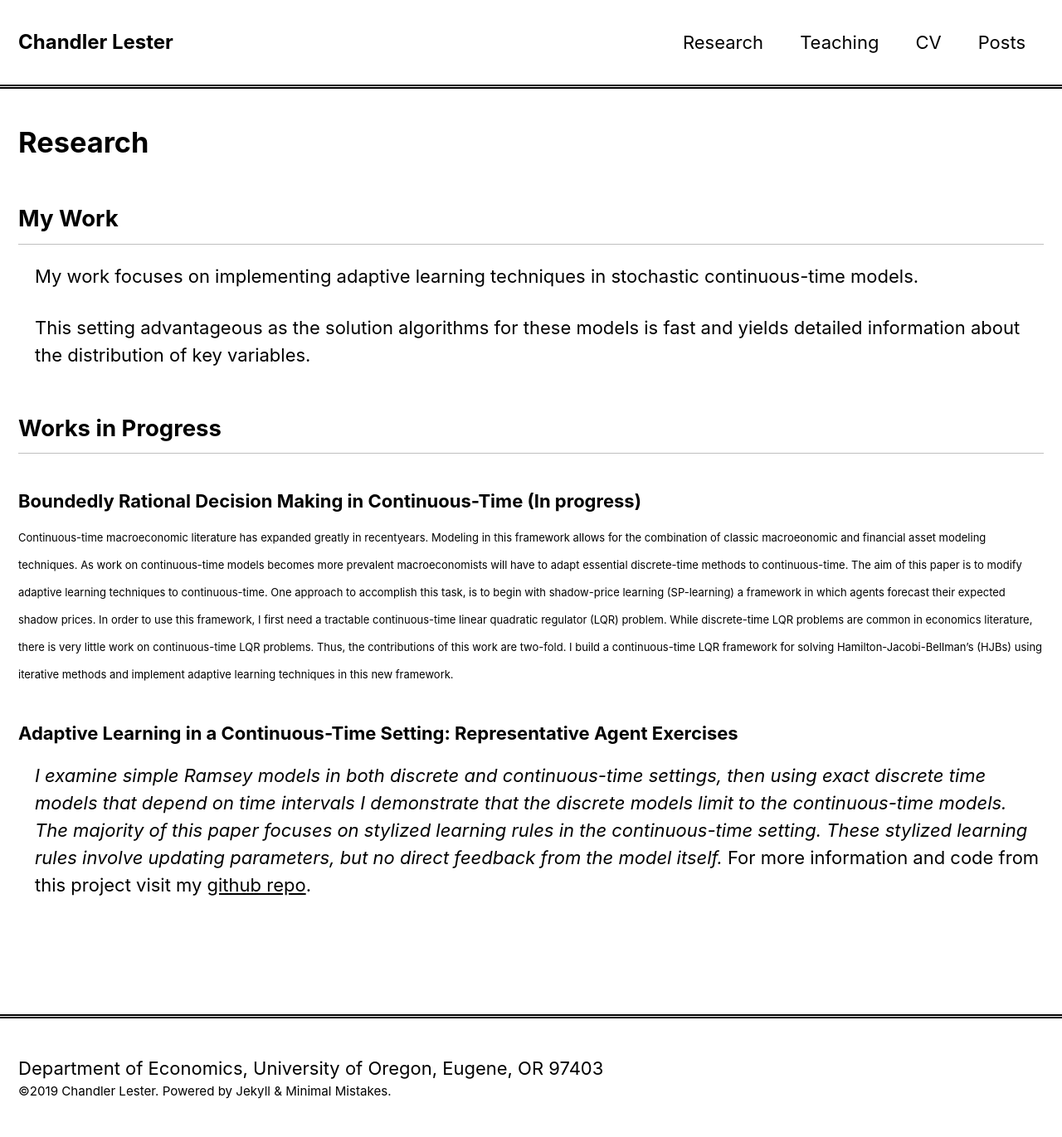
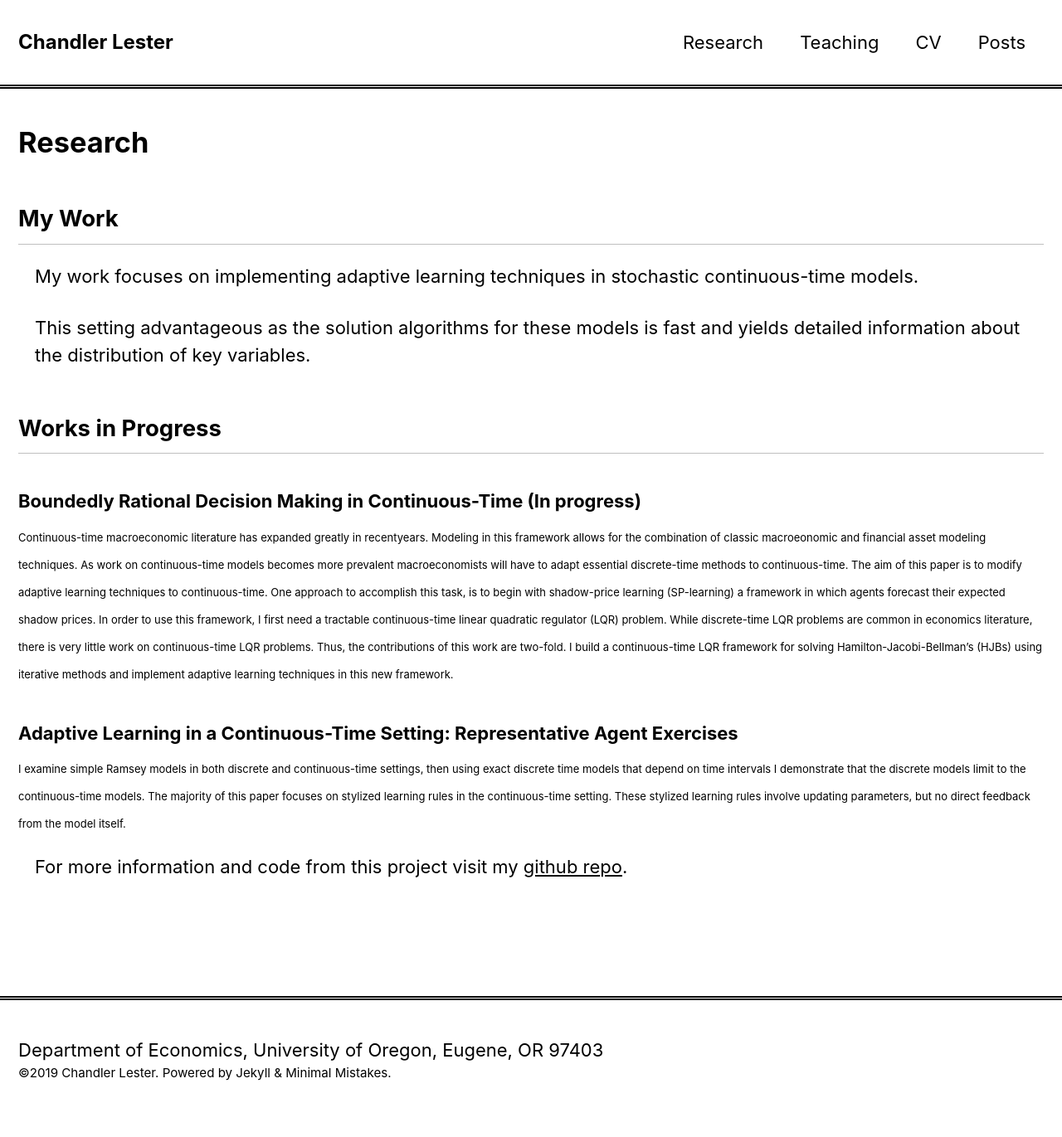
Before and after one commit to mibarnes/chandlerlester.github.io, a Jekyll site: the page built from _pages/research.md, in a window 1280 px wide. Shown: the whole page at 83% size. Built offline with Jekyll 4.4.1, drawn with Linux system fonts in a browser that asks for light colours; nearby versions of some CDN libraries; after the commit the page ends 1349 px from its top, so only the background shows below that.

Commit message:
Update research.md

```diff
--- a/_pages/research.md
+++ b/_pages/research.md
@@ -23,8 +23,9 @@ This setting advantageous as the solution algorithms for these models is fast an
 <font size="2">Continuous-time macroeconomic literature has expanded greatly in recentyears. Modeling in this framework allows for the combination of classic macroeonomic and financial asset modeling techniques. As work on continuous-time models becomes more prevalent macroeconomists will have to adapt essential discrete-time methods to continuous-time. The aim of this paper is to modify adaptive learning techniques to continuous-time. One approach to accomplish this  task,  is  to  begin  with  shadow-price  learning  (SP-learning) a framework in  which  agents  forecast  their  expected  shadow  prices. In  order  to  use  this framework, I first need a tractable continuous-time linear quadratic regulator (LQR) problem. While discrete-time LQR problems are common in economics literature, there is very little work on continuous-time LQR problems. Thus, the contributions of this work are two-fold. I build a continuous-time LQR framework  for  solving  Hamilton-Jacobi-Bellman’s  (HJBs) using iterative methods and implement adaptive learning techniques in this new framework.</font>
 
 ### Adaptive Learning in a Continuous-Time Setting: Representative Agent Exercises
-*I examine simple Ramsey models in both discrete and continuous-time settings,
+<font size="2">I examine simple Ramsey models in both discrete and continuous-time settings,
 then using exact discrete time models that depend on time intervals I demonstrate that the discrete models limit to the continuous-time models.
 The majority of this paper focuses on stylized learning rules in the continuous-time setting.
-These stylized learning rules involve updating parameters, but no direct feedback from the model itself.*
+These stylized learning rules involve updating parameters, but no direct feedback from the model itself.</font>
+
 For more information and code from this project visit my [github repo](https://github.com/chandlerlester/Stylized_Learning).
```
